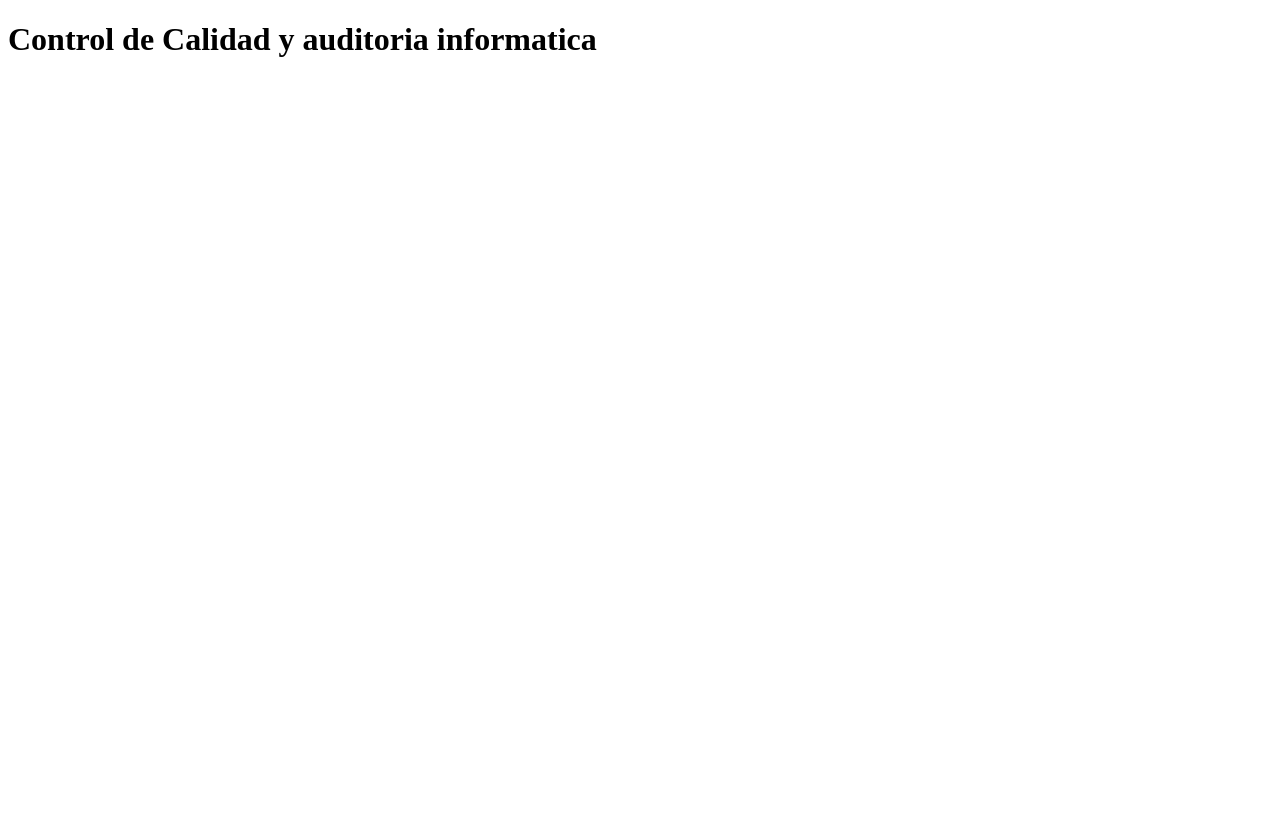
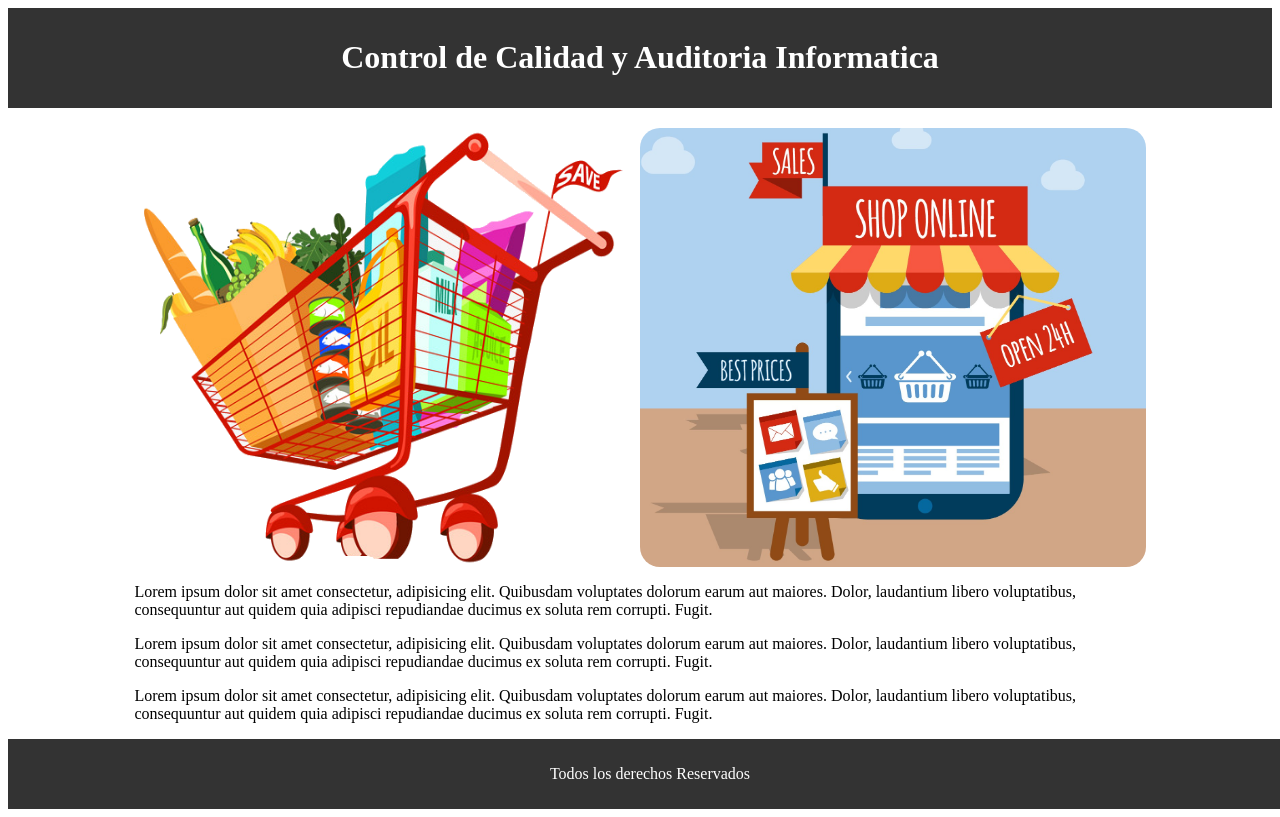
Before and after one commit to SantiJavi/PruebaGit, a plain HTML site: page index.html in a window 1280 px wide. Drawn offline with Linux system fonts and the light colour scheme.

Commit message:
Verison3

```diff
--- a/index.html
+++ b/index.html
@@ -10,18 +10,29 @@
 
 <body>
     <header>
-        <div>
-            <h1>Control de Calidad y auditoria informatica</h1>
+        <div class="head-model">
+            <h1>Control de Calidad y Auditoria Informatica</h1>
         </div>
     </header>
     <section class="contenedor">
-        <div class="imageness">
-
+        <div class="imagenes">
+            <img src="/img/market.png" alt="">
+            <img src="/img/tiendaonline.jpg" alt="">
         </div>
         <div class="texto">
-
+            <p>Lorem ipsum dolor sit amet consectetur, adipisicing elit. Quibusdam voluptates dolorum earum aut maiores. Dolor, laudantium libero voluptatibus, consequuntur aut quidem quia adipisci repudiandae ducimus ex soluta rem corrupti. Fugit.
+            </p>
+            <p>Lorem ipsum dolor sit amet consectetur, adipisicing elit. Quibusdam voluptates dolorum earum aut maiores. Dolor, laudantium libero voluptatibus, consequuntur aut quidem quia adipisci repudiandae ducimus ex soluta rem corrupti. Fugit.
+            </p>
+            <p>Lorem ipsum dolor sit amet consectetur, adipisicing elit. Quibusdam voluptates dolorum earum aut maiores. Dolor, laudantium libero voluptatibus, consequuntur aut quidem quia adipisci repudiandae ducimus ex soluta rem corrupti. Fugit.
+            </p>
         </div>
     </section>
+    <footer>
+        <div class="parte-final">
+            <p>Todos los derechos Reservados</p>
+        </div>
+    </footer>
 
 </body>
 
--- a/main.css
+++ b/main.css
@@ -0,0 +1,38 @@
+.head-model {
+    background-color: #333333;
+    padding: 10px 10px;
+}
+
+.head-model h1 {
+    color: white;
+    text-align: center;
+}
+
+.head-model h1:hover {
+    color: tomato;
+}
+
+.contenedor {
+    width: 80%;
+    margin: 0 auto;
+    margin-top: 20px;
+}
+
+.imagenes img {
+    max-width: 50%;
+    border-radius: 20px;
+    border-color: black;
+}
+
+.imagenes {
+    display: flex;
+    justify-content: space-between;
+}
+
+.parte-final {
+    background-color: #333333;
+    padding: 10px 10px;
+    color: white;
+    text-align: center;
+    width: 100%;
+}
```
Also changed, not shown: img/market.png (added), img/tiendaonline.jpg (added).
